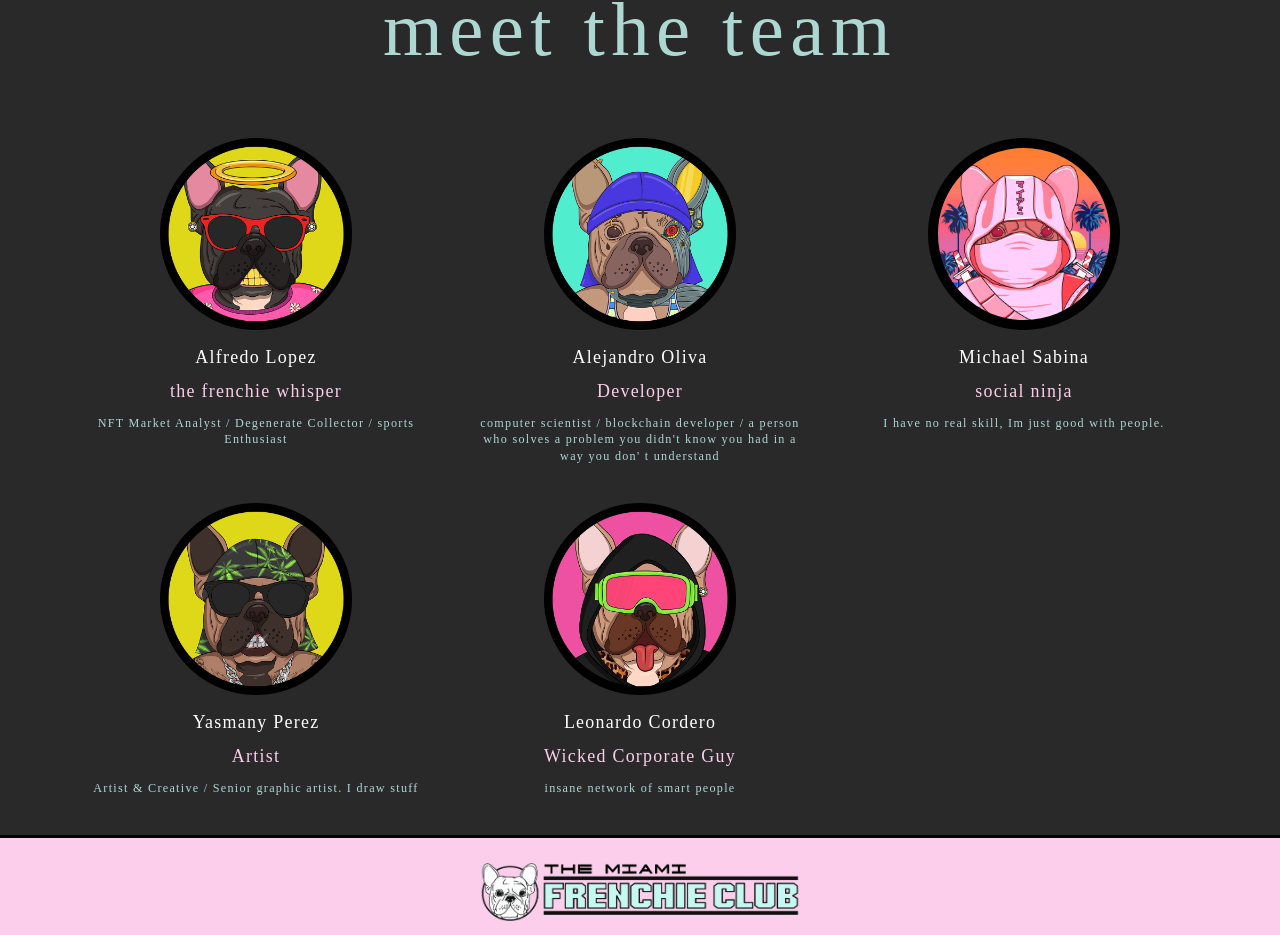
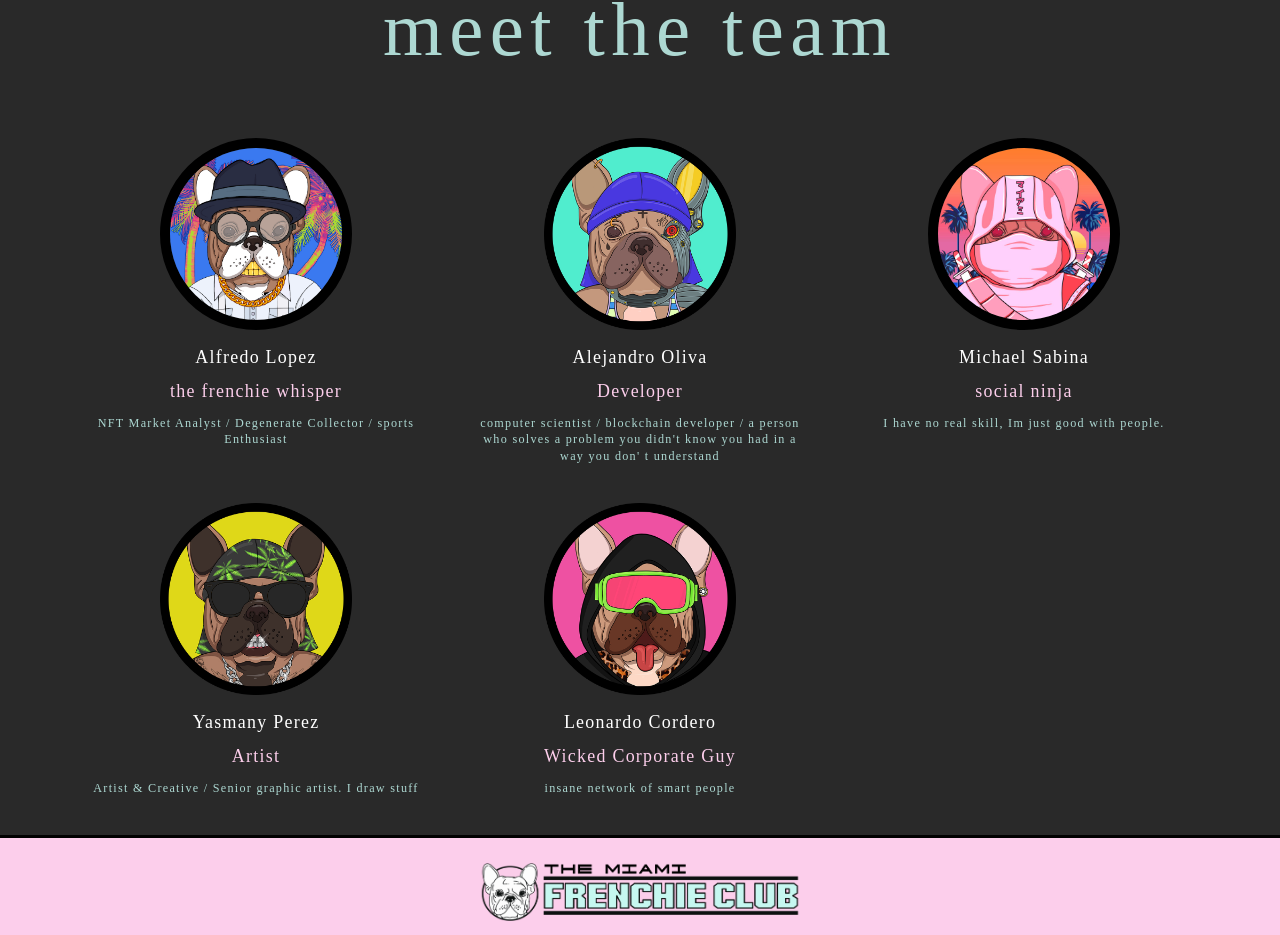
Before and after one commit to Oliva96/miami-frenchie-club-UI, a React (Create React App) app: page / in a window 1280 px wide. Shown: the part 2064-2999 px from the top of the page. Built offline with nearby package versions, Linux system fonts and the light colour scheme; a web font is replaced by a local one.

Commit message:
add some changes

```diff
--- a/src/components/Team/Team.js
+++ b/src/components/Team/Team.js
@@ -1,6 +1,6 @@
 import React from 'react';
 import './Team.scss';
-import teamMember1 from '../../assets/dog1.png';
+import teamMember1 from '../../assets/IMG_5687.jpg';
 import teamMember2 from '../../assets/dog2.png';
 import teamMember3 from '../../assets/image1.jpeg';
 import teamMember4 from '../../assets/dog5.png';
@@ -36,7 +36,7 @@ const Team = () => {
         </div>
         <div className='team-container-desktop'>
             <div className='team-subcontainer'>
-                <Card key={team[0].id} member={team[0]} border={false}/>
+                <Card key={team[0].id} member={team[0]} border={true}/>
                 <Card key={team[1].id} member={team[1]} border={false}/>
                 <Card key={team[2].id} member={team[2]} border={true}/>
             </div>
@@ -49,7 +49,7 @@ const Team = () => {
         <div className='team-container-mobile'>
             {
                 team.map((member, idx) => (<Card key={member.id} member={member} border={
-                    (idx === 2 || idx === 5) ? true : false
+                    (idx === 2 || idx === 5 || idx === 0) ? true : false
                 }/>))
             }
         </div>
```
Also changed, not shown: src/assets/IMG_5687.jpg (added), src/assets/image0.jpeg (added).
